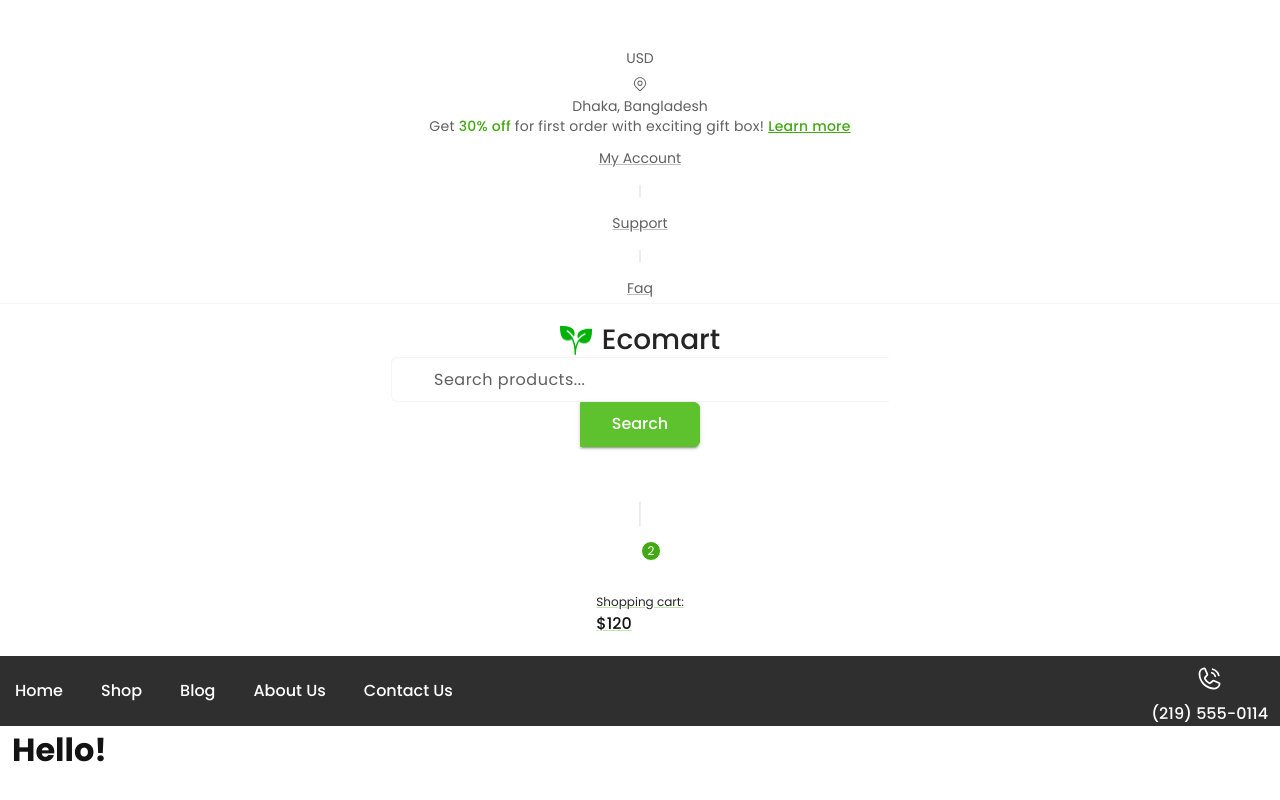
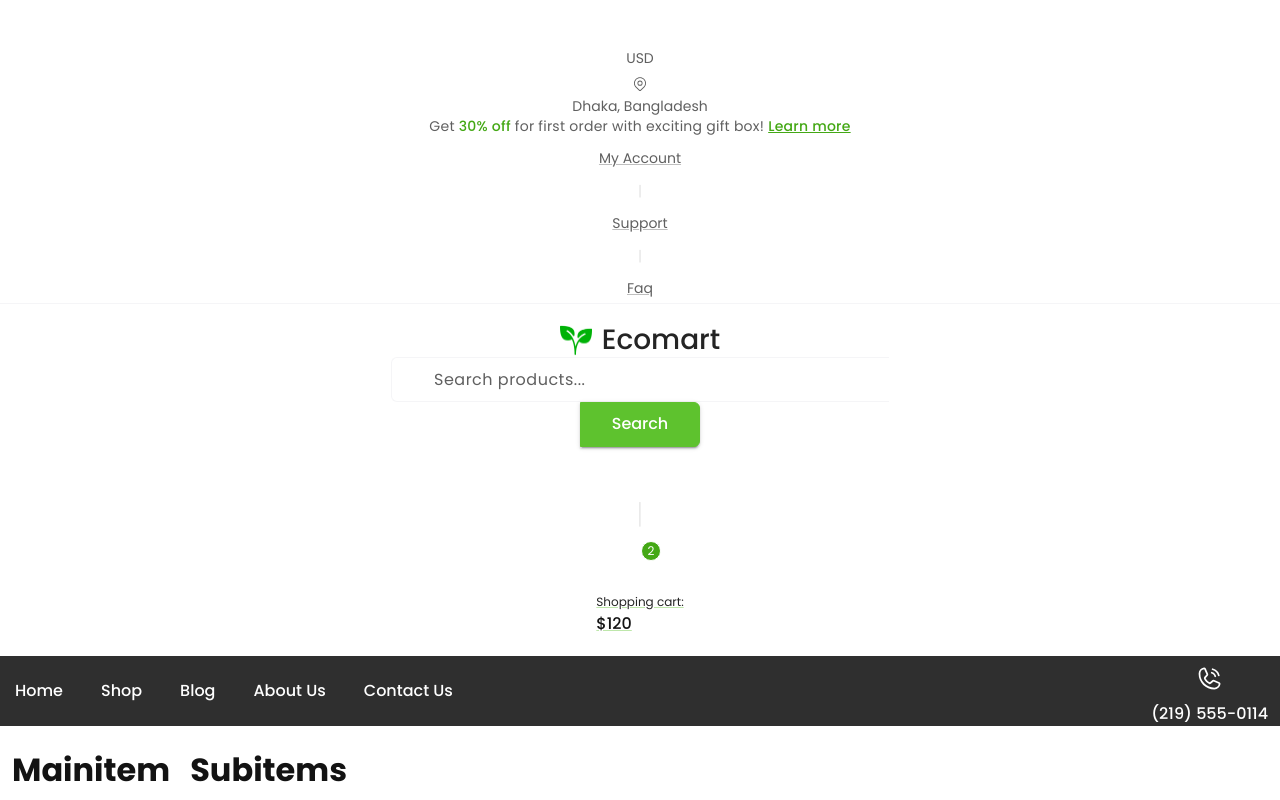
Before and after one commit to riazul01/ecomart, a React (Vite) app: page / in a window 1280 px wide. Built offline with nearby package versions, Linux system fonts and the light colour scheme; some icons are missing.

Commit message:
hero layout created

```diff
--- /dev/null
+++ b/src/components/sections/home/hero/index.tsx
@@ -0,0 +1,14 @@
+import { Stack } from '@mui/material';
+
+const Hero = () => {
+  return (
+    <Stack mt={2.5} mx="auto" width={1} spacing={2.5} direction={{ xs: 'column', md: 'row' }}>
+      <h1>Mainitem</h1>
+      <Stack spacing={2.5} direction="column" flex={1} minWidth={320}>
+        <h1>Subitems</h1>
+      </Stack>
+    </Stack>
+  );
+};
+
+export default Hero;
--- a/src/pages/Home.tsx
+++ b/src/pages/Home.tsx
@@ -1,10 +1,11 @@
 import Box from '@mui/material/Box';
+import Hero from 'components/sections/home/hero';
 
 const Home = () => {
   return (
     <>
-      <Box mx="auto" px={1.5} width={1} maxWidth={1340}>
-        <h1>Hello!</h1>
+      <Box mx="auto" px={1.5} width={1} maxWidth={1332}>
+        <Hero />
       </Box>
     </>
   );
```
